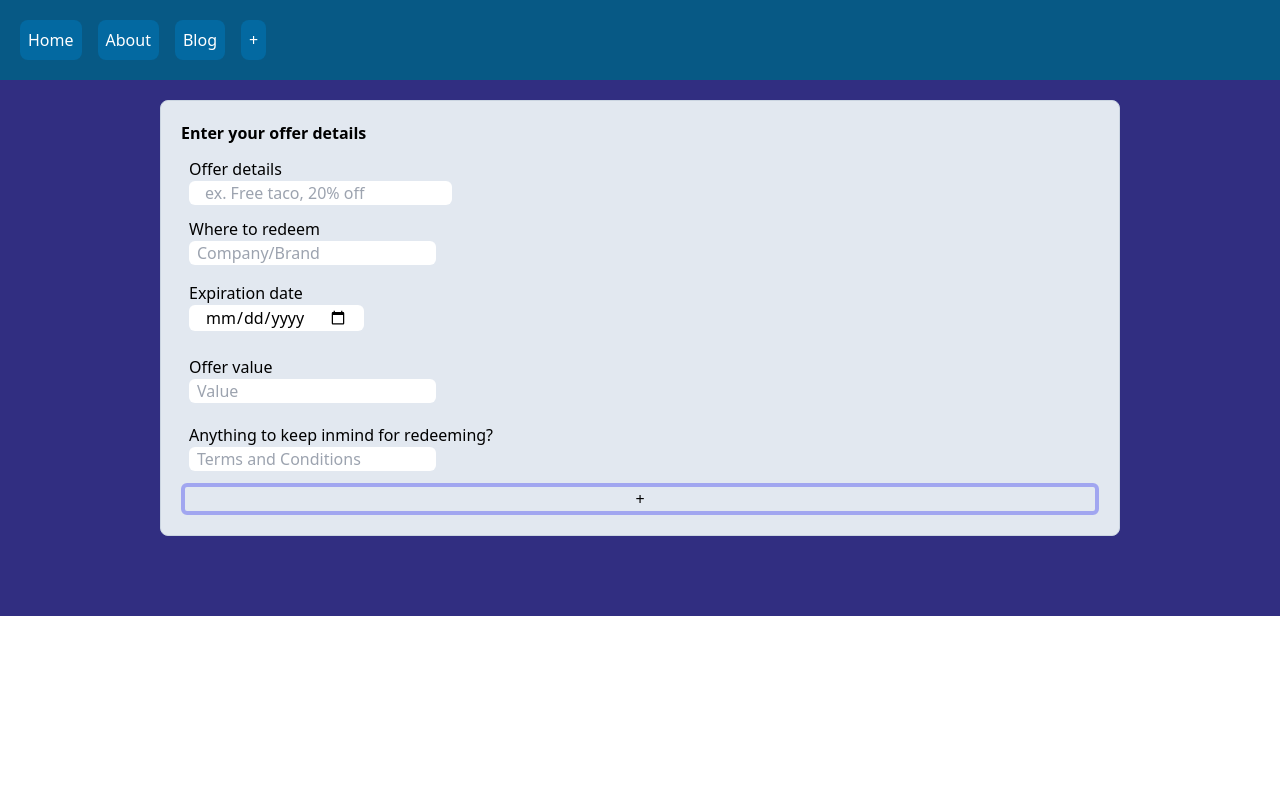
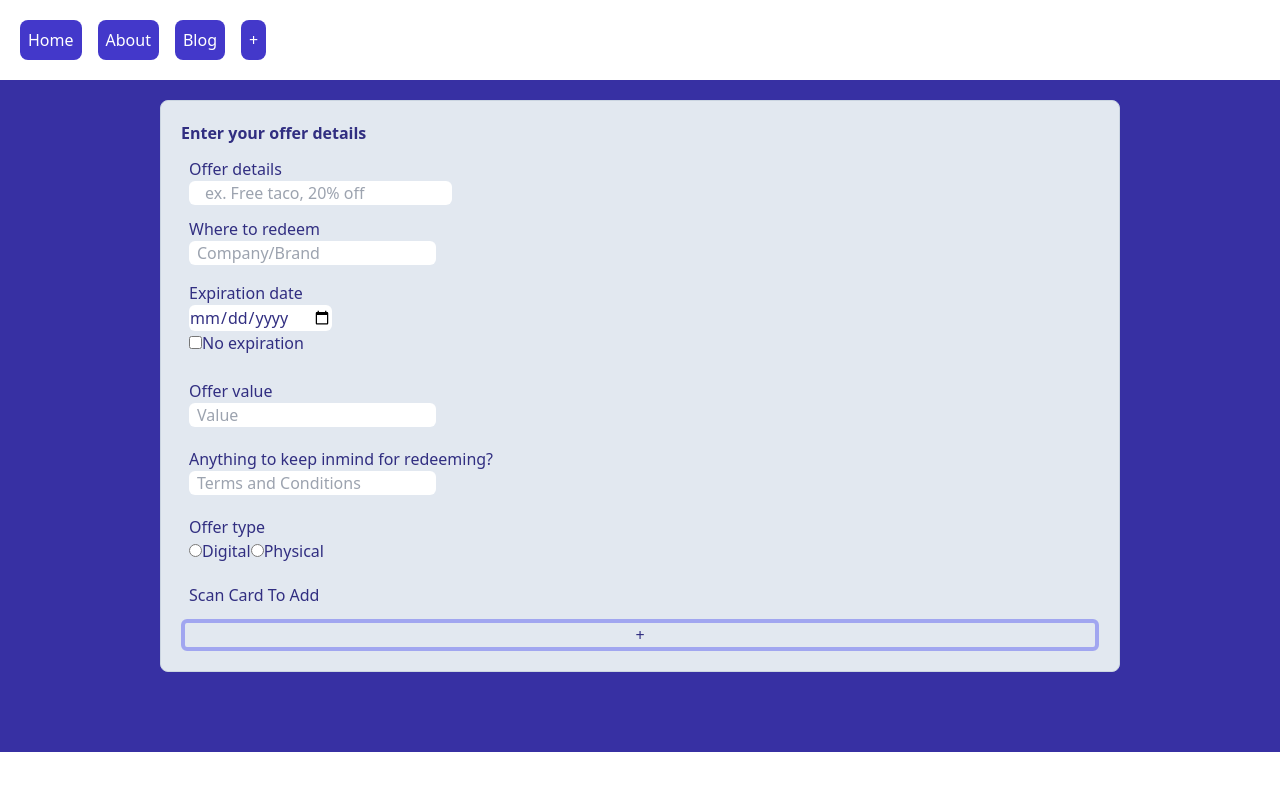
Before and after one commit to Alihasadd/Coupon-site, a React (Create React App) app: page /addform in a window 1280 px wide. Shown: the top 790 px of the page. Built offline with nearby package versions, Linux system fonts and the light colour scheme.

Commit message:
Added more to the inputs and worked on spacing on the addform

```diff
--- a/src/components/Navbar.jsx
+++ b/src/components/Navbar.jsx
@@ -5,11 +5,11 @@ function Navbar() {
   return (
     <div>
       <nav className="navbar" >
-        <div className="link flex gap-y-4 gap-x-4 bg-sky-800 text-white p-5">
-            <Link to="/" className="bg-sky-700 p-2 hover:bg-sky-600 rounded-lg">Home</Link>
-            <Link to="/About" className="bg-sky-700 p-2 hover:bg-sky-600 rounded-lg">About</Link>
-            <Link to="/Blog" className="bg-sky-700 p-2 hover:bg-sky-600 rounded-lg">Blog</Link>
-            <Link to="/addform" className="bg-sky-700 p-2 hover:bg-sky-600 rounded-lg">+</Link>
+        <div className="link flex gap-y-4 gap-x-4 bg-white text-white p-5">
+            <Link to="/" className="bg-indigo-700 p-2 hover:bg-indigo-600 rounded-lg ">Home</Link>
+            <Link to="/About" className="bg-indigo-700 p-2 hover:bg-indigo-600 rounded-lg">About</Link>
+            <Link to="/Blog" className="bg-indigo-700 p-2 hover:bg-indigo-600 rounded-lg">Blog</Link>
+            <Link to="/addform" className="bg-indigo-700 p-2 hover:bg-indigo-600 rounded-lg">+</Link>
         </div>
       </nav>
     </div>
--- a/src/subpages/addform.jsx
+++ b/src/subpages/addform.jsx
@@ -4,10 +4,12 @@ import About from '../data/Addform'
 function Addform() {
   return (
 
-       <div className="grid-cols-1  bg-indigo-900 pt-4 p-20 ">
+       <div className="grid-cols-1  bg-indigo-800 pt-4 p-20 text-indigo-900">
 
       <form className="border-slate-300 border bg-slate-200 p-5 ml-20 mr-20 mt-1  rounded-lg inline-block align-middle flex flex-col space-y-1 font-sans">
         <h1 className="font-sans font-extrabold">Enter your offer details</h1>
+
+
         <div className="px-2 py-2">Offer details <br></br>
           <input className="Offer rounded-md font-sans px-4" type="text" placeholder="ex. Free taco, 20% off" />
         </div>
@@ -17,7 +19,9 @@ function Addform() {
         </div>
 
         <div className="px-2 py-3">Expiration date <br></br>
-          <input className="Expiration Date rounded-md px-4" type="date" />
+          <input className="Expiration Date rounded-md " type="date" /> <br></br>
+          <input className="No Expiration Date" type="checkbox" />
+          <label>No expiration</label>
         </div>
 
         <div className="px-2 py-2">Offer value <br></br>
@@ -26,6 +30,18 @@ function Addform() {
 
         <div className="px-2 py-2">Anything to keep inmind for redeeming? <br></br>
           <input className="Terms and conditions rounded-md px-2" type="text" placeholder="Terms and Conditions" />
+        </div>
+
+        <div className="px-2 py-2">Offer type <br></br>
+          <input className="Digital rounded-md px-2" type="radio" value="type" id="type1" name="offer"/>
+          <label for="type1">Digital</label>
+
+          <input className="Physical card rounded-md px-2" type="radio" id="type2" name="offer" />
+          <label for="type2">Physical</label>
+        </div>
+
+        <div className="px-2 py-2">Scan Card To Add<br></br>
+
         </div>
 
         <button className="border-4 border-indigo-500/50 hover:border-indigo-700 hover:bg-indigo-700 hover:text-white hover:font-extrabold rounded-md px-2">+</button>
@@ -38,3 +54,15 @@ function Addform() {
 
 
 export default Addform
+
+
+//Enter coupon details
+//Enable location <- remind you to use coupon
+//Scan coupons to digital wallet
+//Expiration - notify a month before X
+//API Target - .3km  sends a message
+//Shared coupon/offer based on
+
+//code barre : https://www.npmjs.com/package/react-barcode
+//- https://codesandbox.io/p/sandbox/33rfn2-ggxl7j
+//https://www.npmjs.com/package/@react-google-maps/api
```
